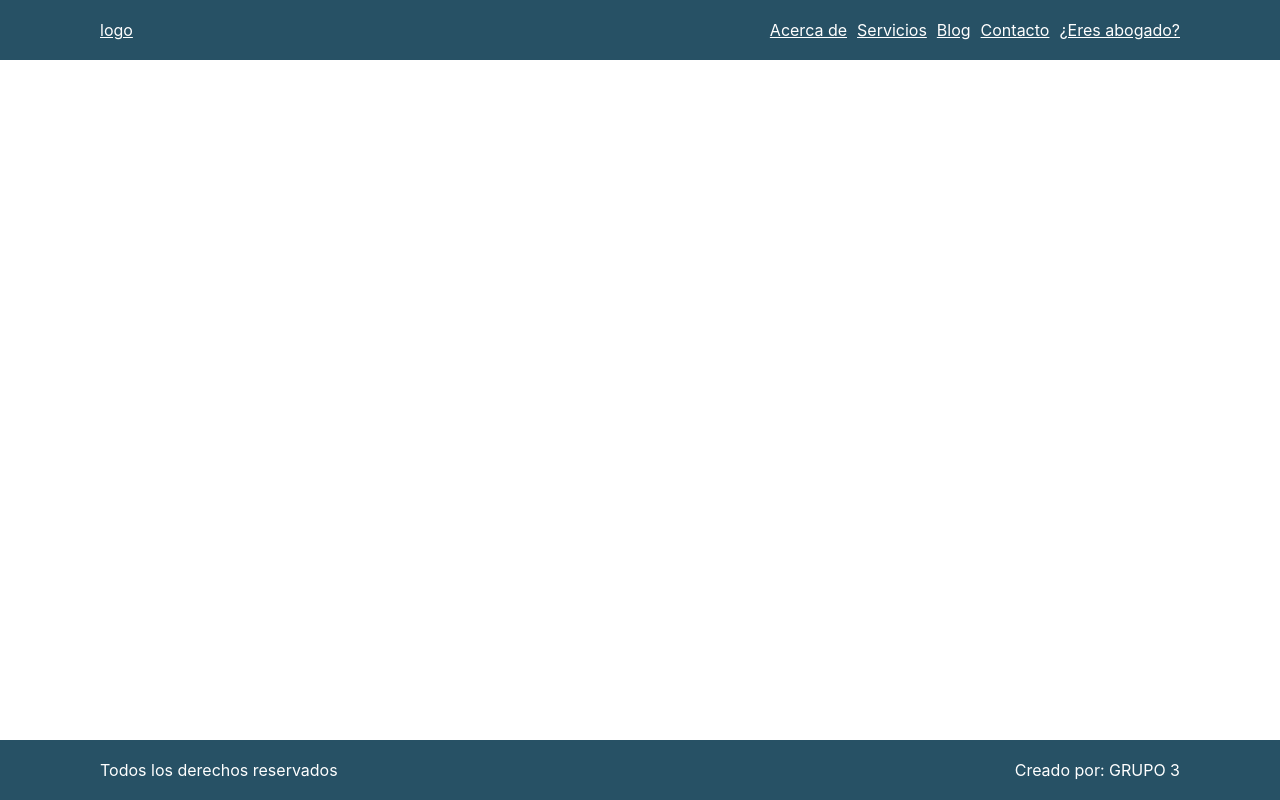
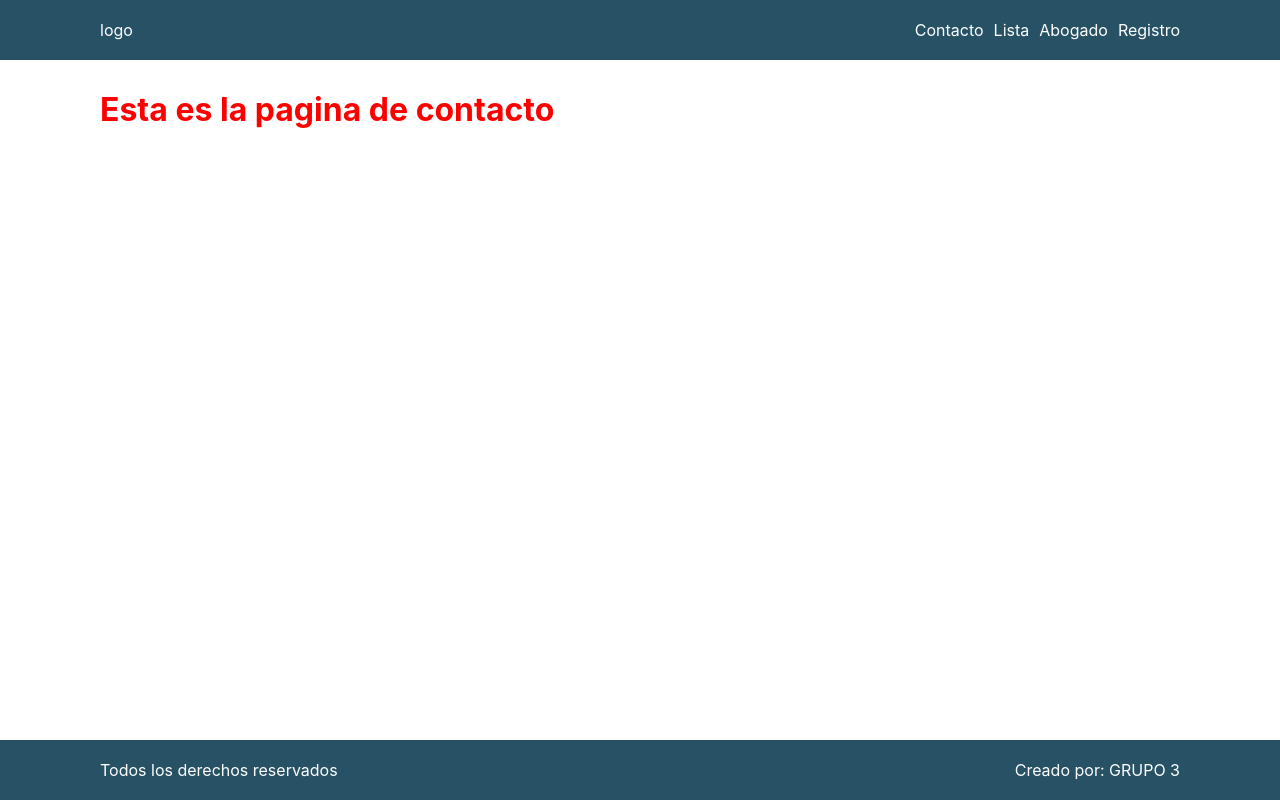
Before and after one commit to danteyc/ProyectoAbogados, a React (Create React App) app: page /contacto in a window 1280 px wide. Built offline with nearby package versions, Linux system fonts and the light colour scheme.

Commit message:
nav buttons added

```diff
--- a/src/App.js
+++ b/src/App.js
@@ -13,6 +13,7 @@ import { PageHome } from "./pages/PageHome/PageHome"
 import { PageAbogado } from "./pages/PageAbogado/PageAbogado"
 import { PageListaAbogados } from "./pages/PageListaAbogados/PageListaAbogados"
 import { PageRegistro } from "./pages/PageRegistro/PageRegistro"
+import { PageContacto } from "./pages/PageContacto/PageContacto";
 import "./assets/style/main.scss"
 
 function App() {
@@ -22,7 +23,7 @@ function App() {
         <Header/>
         <Main>
           <Switch>
-            <Route path="/home">
+            <Route exact path="/">
               <PageHome />
             </Route>
             <Route path="/abogado">
@@ -34,7 +35,9 @@ function App() {
             <Route path="/registro">
               <PageRegistro />
             </Route>
-            <Redirect exact from="/" to="/home" />
+            <Route path="/contacto">
+              <PageContacto/>
+            </Route>
           </Switch>
         </Main>
         <Footer/>
--- a/src/assets/style/main.scss
+++ b/src/assets/style/main.scss
@@ -8,3 +8,7 @@
     max-width: 1080px;
     margin: 0 auto;
 }
+
+a{
+    text-decoration: none;
+}
--- a/src/components/nav/nav.jsx
+++ b/src/components/nav/nav.jsx
@@ -1,14 +1,15 @@
 import "./nav.scss"
+import { NavLink } from "react-router-dom";
+
 
 export function Nav(){
     return (
         <nav>
             <ul>
-                <li><a href="#">Acerca de</a></li>
-                <li><a href="#">Servicios</a></li>
-                <li><a href="#">Blog</a></li>
-                <li><a href="#">Contacto</a></li>
-                <li><a href="#">¿Eres abogado?</a></li>
+                <li><NavLink to="/contacto">Contacto</NavLink></li>
+                <li><NavLink to="/lista-abogados">Lista</NavLink></li>
+                <li><NavLink to="/abogado">Abogado</NavLink></li>
+                <li><NavLink to="/registro">Registro</NavLink></li>
             </ul>
         </nav>
     )
--- /dev/null
+++ b/src/pages/PageContacto/PageContacto.jsx
@@ -0,0 +1,6 @@
+import "./PageContacto.scss"
+export function PageContacto(){
+    return(
+        <h1>Esta es la pagina de contacto</h1>
+    )
+}
--- /dev/null
+++ b/src/pages/PageContacto/PageContacto.scss
@@ -0,0 +1,3 @@
+h1{
+    color:red;
+}
--- a/src/pages/PageRegistro/PageRegistro.jsx
+++ b/src/pages/PageRegistro/PageRegistro.jsx
@@ -1,6 +1,8 @@
 import "./PageRegistro.scss"
 export function PageRegistro(){
     return (
-        <div>Soy Vista PageRegistro</div>
+        <form>
+            <input type="text" placeholder="Ingresar Nombre"></input>
+        </form>
     )
-    }
+}
```
Also changed, not shown: src/components/nav/nav.scss (+4 -4 lines).
